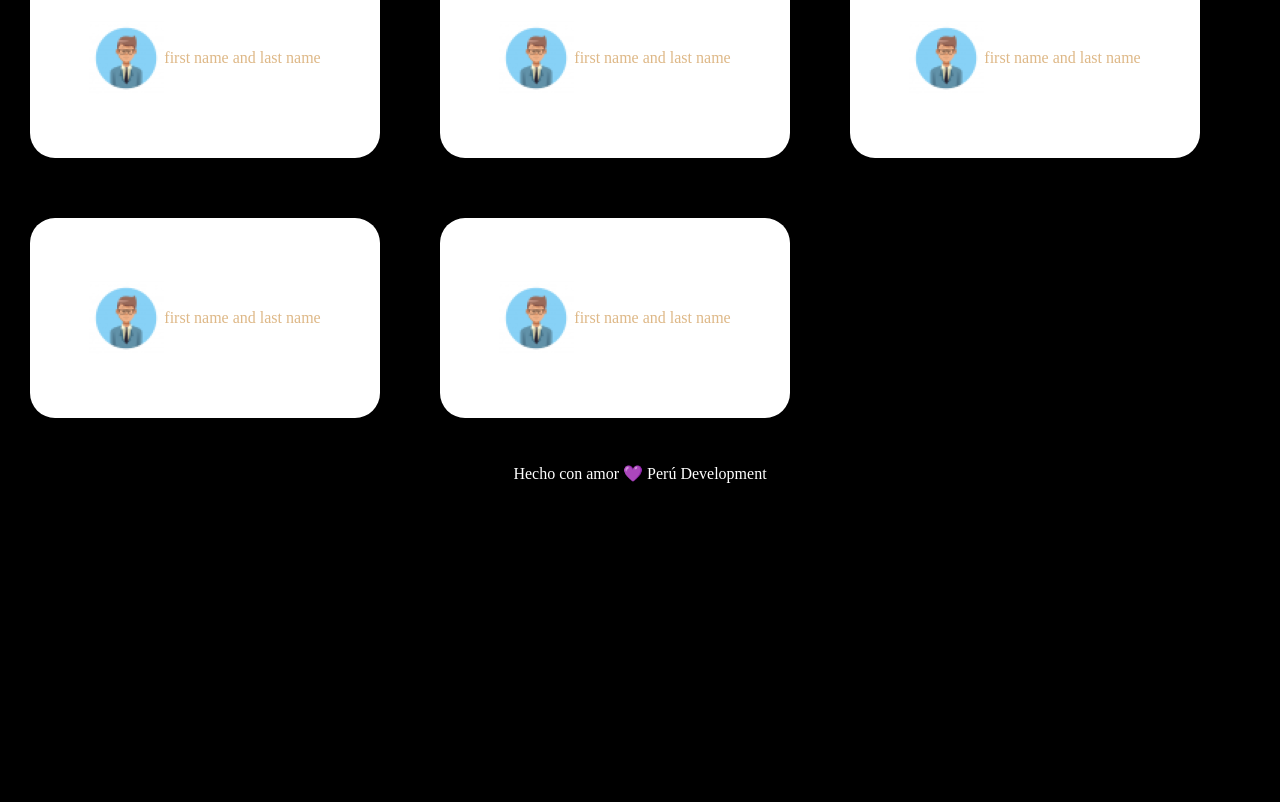
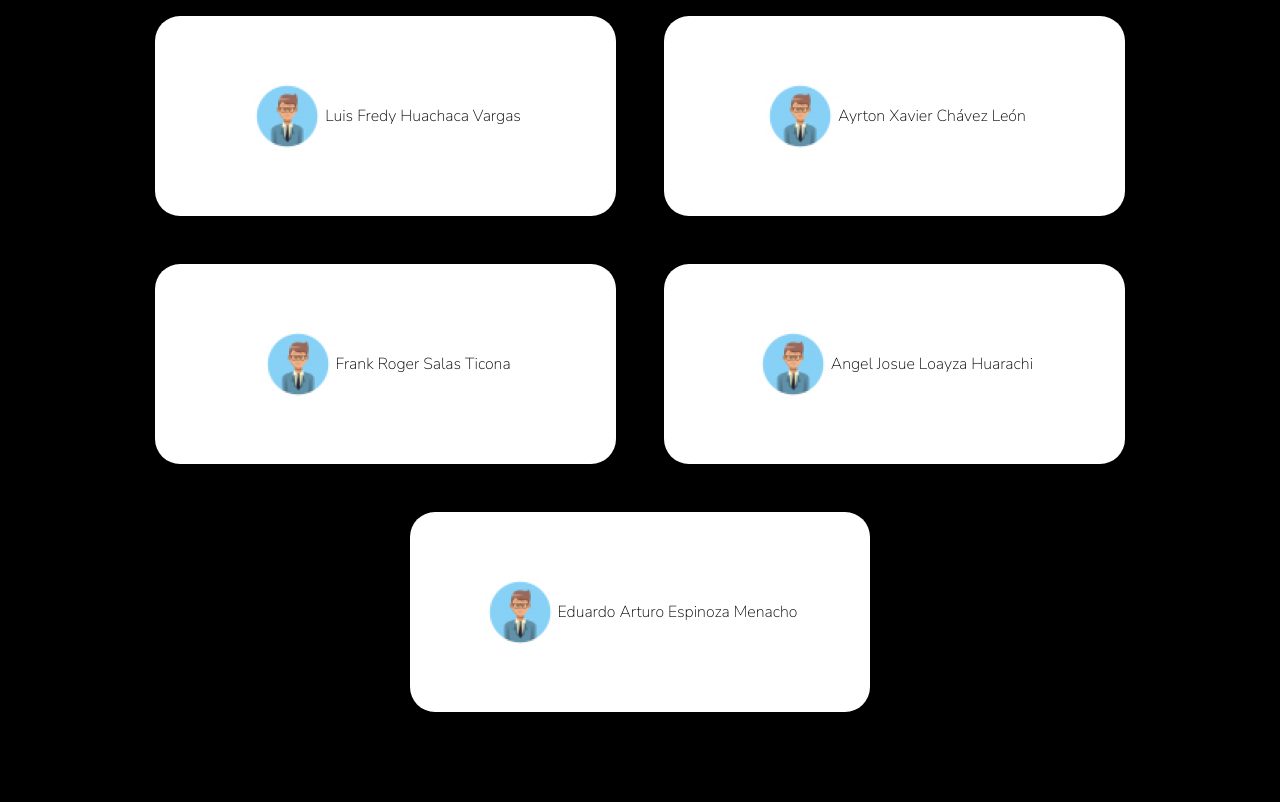
Before and after one commit to UCSP-CS2B1/frontend-laboratory-peru_development, a website: page index.html in a window 1280 px wide. Shown: the part 168-970 px from the top of the page. Before the commit the page ends 800 px from the top, so only its background shows below. Drawn offline with Linux system fonts and the light colour scheme.

Commit message:
versión final

```diff
--- a/css/algorithms.css
+++ b/css/algorithms.css
@@ -3,15 +3,17 @@
 .max-container {
     display: flex;
     margin: 5%;
+    flex-wrap: wrap;
+    justify-content: center;
 }
 
 .container {
     background-color: #FFFFFF;
-    margin: 3vh;
+    margin: 1vh;
     color: #000000;
     min-height: 100%;
     max-height: 105%;
-    width: 100%;
+    width: 40%;
     box-sizing: border-box;
     border: #FFFFFF;
     border-radius: 10px;
@@ -19,12 +21,12 @@
 }
 
 .container:hover {
-    box-shadow: -7px 10px 15px rgba(255, 255, 255, 0.6);
+    box-shadow: -7px 10px 8px rgba(255, 255, 255, 0.6);
 }
 
 .algos {
-    margin-left: 2vh;
-    margin-right: 2vh;
+    margin-left: 10%;
+    margin-right: 10%;
     margin-top: 5vh;
     margin-bottom: 5vh;
 
--- a/css/index.css
+++ b/css/index.css
@@ -1,19 +1,30 @@
 .main-container {
     display: flex;
+    margin: 5%;
     flex-wrap: wrap;
+    justify-content: center;
 
 }
 .container {
     display: flex;
-    flex-direction: row;
+
     background-color: white;
-    margin: 30px;
+    margin: 2vh;
     border-radius: 25px;
     justify-content: center;
     align-items: center;
-    width: 350px;
+
     height: 200px;
+    margin: 3vh;
+    min-height: 100%;
+    max-height: 105%;
+    width: 40%;
 }
+
+
+
+
+
 
 .pie{
     display: flex;
@@ -24,8 +35,13 @@
 
 }
 @media screen and (max-width: 767px) {
-
+    .main-container{
+        flex-direction: column !important;
+    }
 }
 @media screen and (max-width: 479px) {
 
+    .main-container{
+        flex-direction: column !important;
+    }
 }
--- a/css/style.css
+++ b/css/style.css
@@ -1,4 +1,5 @@
 @import url('https://fonts.googleapis.com/css2?family=Poppins&display=swap');
+@import url('https://fonts.googleapis.com/css2?family=Nunito+Sans:wght@200&display=swap');
 
 /*Place your style sheet content here, you already have Poppins font imported*/
 body {
@@ -12,6 +13,12 @@ body {
 .main-container {
     margin: 0px;
     color: burlywood;
+}
+
+.names {
+  color: #000000;
+  font-family: Nunito Sans;
+  font-size: 2vh;
 }
 
 .head {
--- a/index.html
+++ b/index.html
@@ -6,14 +6,10 @@
         <link href="https://maxcdn.bootstrapcdn.com/font-awesome/4.1.0/css/font-awesome.min.css" rel="stylesheet">
         <link rel ="stylesheet" type = "text/css" href="css/style.css">
         <link rel ="stylesheet" type = "text/css" href="css/index.css">
-
     </head>
     <body>
         <header>
             <div class= "head">
-
-
-
                     <div id="mySidebar" class="sidebar">
                         <a href="javascript:void(0)" class="closebtn" onclick="closeNav()">☰</a>
                         <a href="#">index</a>
@@ -36,28 +32,27 @@
     <div class="main-container">
         <div class="container">
             <img src="media/perfil1.png" alt ="foto de perfil">
-            <p>first name and last name</p>
+            <p class="names">Luis Fredy Huachaca Vargas</p>
         </div>
         <div class="container">
             <img src="media/perfil1.png" alt ="foto de perfil">
-            <p>first name and last name</p>
+            <p class="names">Ayrton Xavier Chávez León</p>
         </div>
         <div class="container">
             <img src="media/perfil1.png" alt ="foto de perfil">
-            <p>first name and last name</p>
+            <p class="names">Frank Roger Salas Ticona</p>
         </div>
         <div class="container">
             <img src="media/perfil1.png" alt ="foto de perfil">
-            <p>first name and last name</p>
+            <p class="names">Angel Josue Loayza Huarachi</p>
         </div><div class="container">
             <img src="media/perfil1.png" alt ="foto de perfil">
-            <p>first name and last name</p>
+            <p class="names">Eduardo Arturo Espinoza Menacho</p>
         </div>
-
     </div>
     <footer>
         <div class="pie">
-            <p>Hecho con amor &#128156 Perú Development</p>
+            <p>Hecho con amor &#128156 Perú Development & Lesel´s Supports ®</p>
         </div>
     </footer>
 
```
Also changed, not shown: javascript/scripts.js (+0 -13 lines), pages/algorithms.html (+4 -26 lines).
